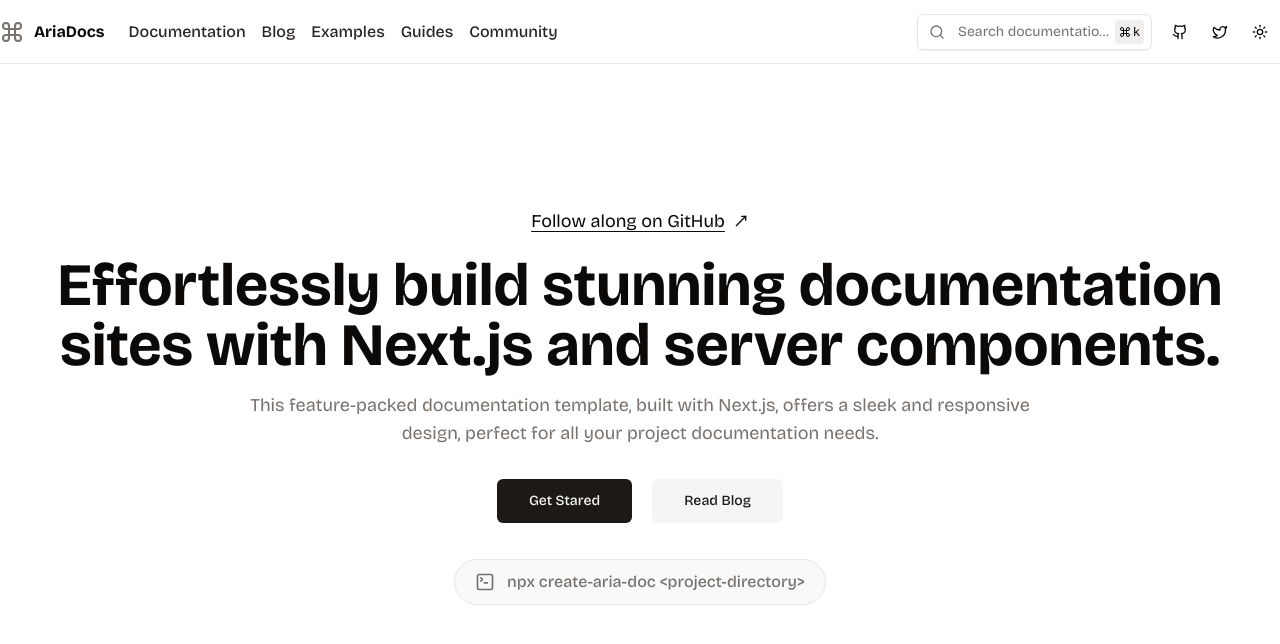
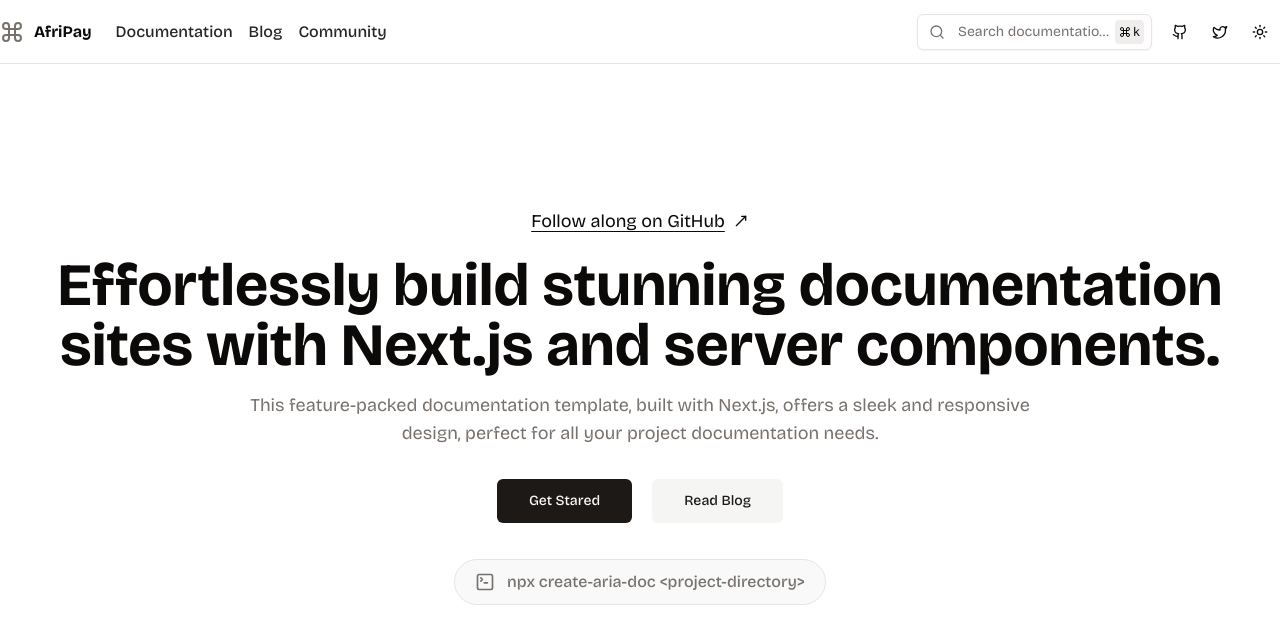
Before and after one commit to harryyking/AfriPayments, a Next.js app: page / in a window 1280 px wide. Shown: the top 644 px of the page. Built offline with nearby package versions, Linux system fonts and the light colour scheme.

Commit message:
added mdx file

```diff
--- a/components/Navbar.tsx
+++ b/components/Navbar.tsx
@@ -16,14 +16,6 @@ export const NAVLINKS = [
   {
     title: "Blog",
     href: "/blog",
-  },
-  {
-    title: "Examples",
-    href: "#",
-  },
-  {
-    title: "Guides",
-    href: "#",
   },
   {
     title: "Community",
@@ -79,7 +71,7 @@ export function Logo() {
   return (
     <Link href="/" className="flex items-center gap-2.5">
       <CommandIcon className="w-6 h-6 text-muted-foreground" strokeWidth={2} />
-      <h2 className="text-md font-bold font-code">AriaDocs</h2>
+      <h2 className="text-md font-bold font-code">AfriPay</h2>
     </Link>
   );
 }
```
Also changed, not shown: 3 other files (tests, documents, lock files or other folders).
